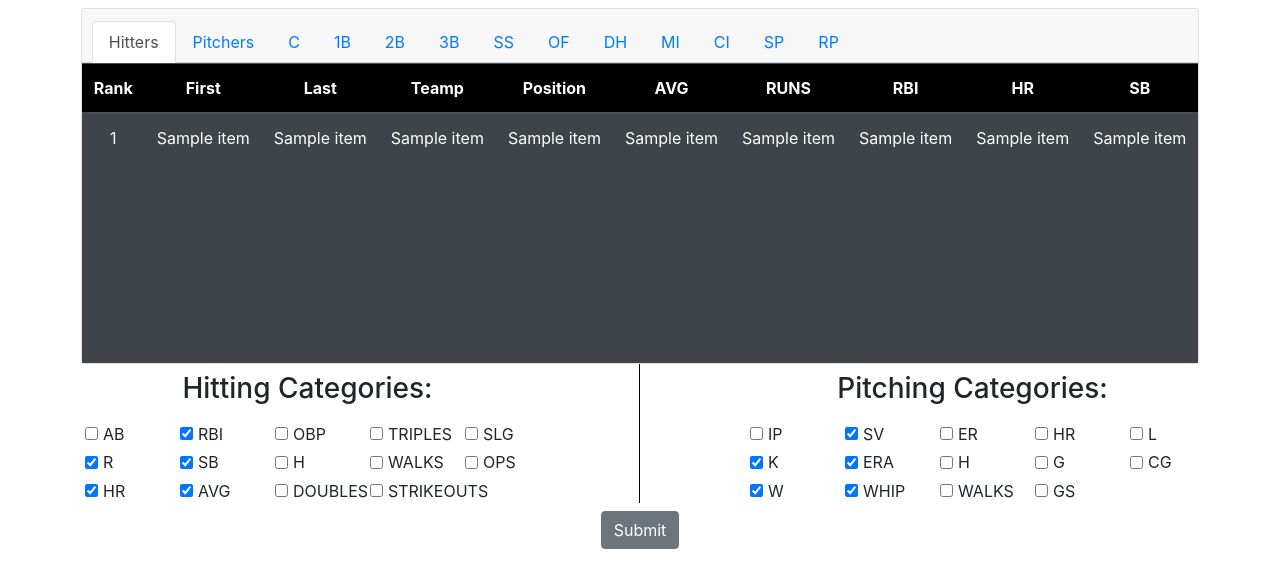
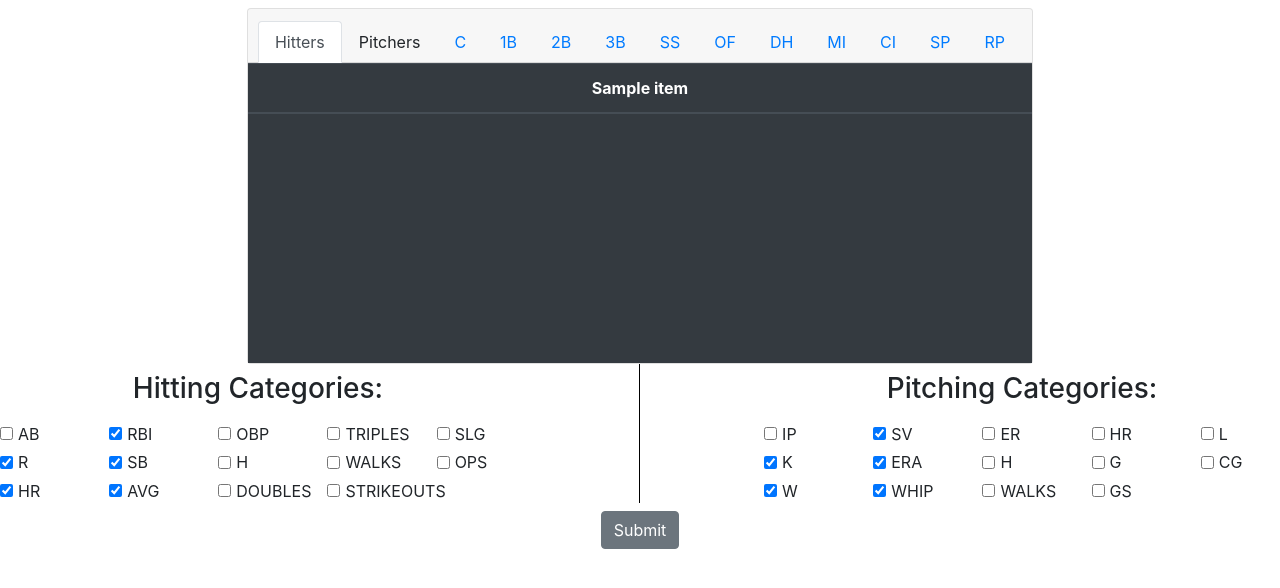
Before and after one commit to pathutt/fantbball, a Flask app: template templates/main.html in a window 1280 px wide. Shown: the top 588 px of the page. Run offline with Flask 2, Linux system fonts and the light colour scheme; the template is opened without the code that fills it: most values are stand-ins (such as "Sample title", 1, 10 or a date in 2020); lists and menus that the app fills with data are empty; some libraries are stand-ins or nearby versions.

Commit message:
"Created sql layout"

```diff
--- a/app.py
+++ b/app.py
@@ -1,12 +1,31 @@
-from flask import Flask, render_template
+import sys
+
+from flask import Flask, render_template, request
 import psycopg2
 
 app = Flask(__name__)
 
 
-@app.route('/')
+#     cursor.execute("select hitters.id - 763 as rank, hitters.first_name, hitters.last_name, teams.abbr, string_agg(positions.position, ',') as pos, hitter_proj.avg, hitter_proj.r, hitter_proj.rbi, hitter_proj.hr, hitter_proj.sb from hitters INNER JOIN hitter_proj ON (hitters.id = hitter_proj.id)inner join teams on (hitters.team_id = teams.id)inner join hitter_pos on (hitters.id = hitter_pos.hitter_id)inner join positions on (hitter_pos.pos_id = positions.id)GROUP BY 1, 2, 3, 4, 6, 7, 8, 9, 10 ORDER BY 1;")
+
+@app.route('/', methods = ['GET', 'POST'])
 def hello_world():
-    rows = queryHitters()
+    if request.method == 'GET':
+        rows = query_hitters()
+        return render_template('main.html', rows=rows)
+
+    if request.method == 'POST':
+        categories = request.form.getlist('hitter')
+        query = post_query(categories)
+        rows = generate_post_table(query)
+        num_cols = len(rows[0])
+        names = get_table_header(query)
+        return render_template('main.html', rows=rows, cols=names, length = num_cols)
+
+
+@app.route('/catcher')
+def get_catcher():
+    rows = query_catchers()
     return render_template('main.html', rows=rows)
 
 
@@ -20,12 +39,56 @@ def connect():
 
     return conn.cursor()
 
-def queryHitters():
+def query_hitters():
     cursor = connect();
-    cursor.execute("select hitters.id - 763 as rank, hitters.first_name, hitters.last_name, teams.abbr, string_agg(positions.position, ',') as pos, hitter_proj.avg, hitter_proj.r, hitter_proj.rbi, hitter_proj.hr, hitter_proj.sb from hitters INNER JOIN hitter_proj ON (hitters.id = hitter_proj.id)inner join teams on (hitters.team_id = teams.id)inner join hitter_pos on (hitters.id = hitter_pos.hitter_id)inner join positions on (hitter_pos.pos_id = positions.id)GROUP BY 1, 2, 3, 4, 6, 7, 8, 9, 10 ORDER BY 1;")
+    cursor.execute("select hitters.id - 763 as rank, hitters.first_name, hitters.last_name, teams.abbr, string_agg("
+                   "positions.position, ',') as pos, hitter_proj.avg, hitter_proj.r, hitter_proj.rbi, hitter_proj.hr, "
+                   "hitter_proj.sb from hitters INNER JOIN hitter_proj ON (hitters.id = hitter_proj.id)inner join "
+                   "teams on (hitters.team_id = teams.id)inner join hitter_pos on (hitters.id = "
+                   "hitter_pos.hitter_id)inner join positions on (hitter_pos.pos_id = positions.id)GROUP BY 1, 2, 3, "
+                   "4, 6, 7, 8, 9, 10 ORDER BY 1;")
+    rows = cursor.fetchall();
+    return rows
+
+def query_catchers():
+    cursor = connect();
+    cursor.execute("select hitters.id - 763 as rank, hitters.first_name, hitters.last_name, teams.abbr, string_agg("
+                   "positions.position, ',') as pos, hitter_proj.avg, hitter_proj.r, hitter_proj.rbi, hitter_proj.hr, "
+                   "hitter_proj.sb from hitters INNER JOIN hitter_proj ON (hitters.id = hitter_proj.id)inner join "
+                   "teams on (hitters.team_id = teams.id)inner join hitter_pos on (hitters.id = "
+                   "hitter_pos.hitter_id)inner join positions on (hitter_pos.pos_id = positions.id) WHERE position = "
+                   "'C'GROUP BY 1, 2, 3, 4, 6, 7, 8, 9, 10 ORDER BY 1;")
     rows = cursor.fetchall();
     return rows
 
 
+def generate_hitters_query(checked):
+    category_str = ""
+    for i in checked:
+        category_str = category_str + ", hitter_proj." + i
+    return category_str
+
+
+def post_query(checked):
+    query = "select hitters.id - 763 as rank, hitters.first_name, hitters.last_name, teams.abbr, string_agg(positions.position, ',') as pos"
+    query = query + generate_hitters_query(checked)
+    query = query + " from hitters INNER JOIN hitter_proj ON (hitters.id = hitter_proj.id)inner join teams on (hitters.team_id = teams.id)inner join hitter_pos on (hitters.id = hitter_pos.hitter_id)inner join positions on (hitter_pos.pos_id = positions.id)GROUP BY 1, 2, 3, 4, 6, 7, 8, 9, 10 ORDER BY 1;"
+    return query
+
+
+def generate_post_table(query):
+    cursor = connect()
+    cursor.execute(query)
+    rows = cursor.fetchall()
+    return rows
+
+
+def get_table_header(query):
+    cursor = connect()
+    cursor.execute(query)
+    names = [description[0] for description in cursor.description]
+    return names
+
+
 if __name__ == '__main__':
     app.run()
--- a/static/css/style.css
+++ b/static/css/style.css
@@ -10,19 +10,6 @@
 .scrollTable thead th {
     position: sticky;
     top: 0;
-    z-index: 9999;
-    background: black;
-}
-
-.scrollTable thead th {
-    position: sticky;
-    top: 0;
-    z-index: 9999;
-    background: black;
-}
-
-tbody {
-    padding-top: 10px;
 }
 
 /*.tableFixHead,*/
--- a/templates/main.html
+++ b/templates/main.html
@@ -11,20 +11,19 @@
     <title>Hello, world!</title>
   </head>
   <body>
-    <div class="container width-100">
         <div class="row mt-2">
             <div class="col-12 "></div>
                 <div class="card text-center mx-auto ">
                     <div class="card-header">
                         <ul class="nav nav-tabs card-header-tabs">
                             <li class="nav-item">
-                                <a class="nav-link active" href="#">Hitters</a>
+                                <a class="nav-link active" href="/">Hitters</a>
                             </li>
                             <li class="nav-item">
-                                <a class="nav-link" href="#">Pitchers</a>
+                                <a class="nav-link" >Pitchers</a>
                             </li>
                             <li class="nav-item">
-                                <a class="nav-link" href="#">C</a>
+                                <a class="nav-link" href="/catcher" id="catcher">C</a>
                             </li>
                             <li class="nav-item">
                                 <a class="nav-link" href="#">1B</a>
@@ -63,31 +62,17 @@
                             <table class="h-100 w-100 table tableVert table-striped table-dark">
                                 <thead>
                                     <tr>
-                                        <th>Rank</th>
-                                        <th>First</th>
-                                        <th>Last</th>
-                                        <th>Teamp</th>
-                                        <th>Position</th>
-                                        <th>AVG</th>
-                                        <th>RUNS</th>
-                                        <th>RBI</th>
-                                        <th>HR</th>
-                                        <th>SB</th>
+                                        {% for item in cols %}
+                                        <th>{{item}}</th>
+                                        {% endfor %}
                                     </tr>
                                 </thead>
                                 <tbody>
                                     {% for item in rows %}
                                     <tr>
-                                        <td>{{item[0]}}</td>
-                                        <td>{{item[1]}}</td>
-                                        <td>{{item[2]}}</td>
-                                        <td>{{item[3]}}</td>
-                                        <td>{{item[4]}}</td>
-                                        <td>{{item[5]}}</td>
-                                        <td>{{item[6]}}</td>
-                                        <td>{{item[7]}}</td>
-                                        <td>{{item[8]}}</td>
-                                        <td>{{item[9]}}</td>
+                                    {% for i in range(length) %}
+                                        <td>{{item[i]}}</td>
+                                        {% endfor %}
                                     </tr>
                                     {% endfor %}
                                 </tbody>
@@ -108,22 +93,23 @@
                 <h3>Pitching Categories:</h3>
             </div>
         </div>
+        <form action="/", methods="POST">
             <div class="row">
                 <div class="col-1 mt-2">
                     <div class="form-check form-check-inline">
-                    <input class="form-check-input" type="checkbox" value="" id="defaultCheck1">
+                        <input class="form-check-input" type="checkbox" value="AB" id="defaultCheck1" name="hitter">
                         <label class="form-check-label" for="defaultCheck1">
                             AB
                         </label>
                     </div>
                     <div class="form-check form-check-inline mt-1">
-                    <input class="form-check-input" type="checkbox" value="" id="defaultCheck2" checked>
+                        <input class="form-check-input" type="checkbox" value="R" id="defaultCheck2" name="hitter" checked>
                         <label class="form-check-label" for="defaultCheck2">
                             R
                         </label>
                     </div>
                     <div class="form-check form-check-inline mt-1">
-                    <input class="form-check-input" type="checkbox" value="" id="defaultCheck2" checked>
+                        <input class="form-check-input" type="checkbox" value="HR" id="defaultCheck2" name="hitter" checked>
                         <label class="form-check-label" for="defaultCheck2">
                             HR
                         </label>
```
Also changed, not shown: other parts of templates/main.html (+13 -14 lines). Lines whose indentation alone changed are shown as unchanged.
